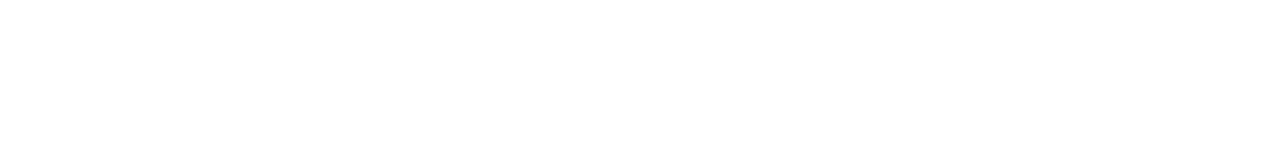
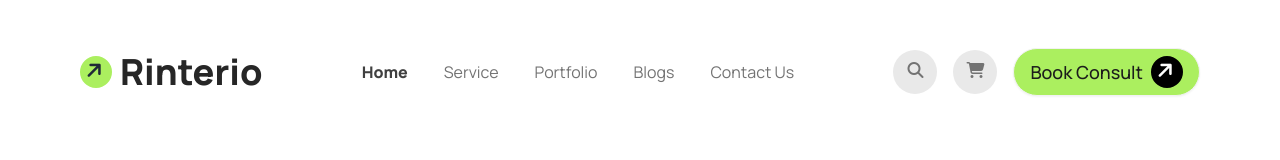
Before and after one commit to Mahamudul-H-Siam/B10-A3, a plain HTML site: page index.html in a window 1280 px wide. Drawn offline with nearby package versions, Linux system fonts and the light colour scheme.

Commit message:
navbar done

```diff
--- a/index.html
+++ b/index.html
@@ -1,5 +1,5 @@
 <!DOCTYPE html>
-<html lang="en">
+<html lang="en" data-theme="light">
 
 <head>
   <meta charset="UTF-8">
@@ -9,6 +9,9 @@
   <link rel="preconnect" href="https://fonts.googleapis.com">
   <link rel="preconnect" href="https://fonts.gstatic.com" crossorigin>
   <link href="https://fonts.googleapis.com/css2?family=Manrope:wght@200..800&display=swap" rel="stylesheet">
+
+  <!-- Font Awesome Kit -->
+  <script src="https://kit.fontawesome.com/5a18ffdd92.js" crossorigin="anonymous"></script>
 
   <!-- Tailwind CDN -->
   <script src="https://cdn.tailwindcss.com"></script>
@@ -39,7 +42,62 @@
 <body class="manrope-font">
   <!-- Header Section -->
   <header>
+    <!-- Navbar Section -->
+    <nav class="px-5 py-8 md:px-8 md:py-6 lg:px-20 lg:py-12 flex items-center justify-between">
 
+      <!-- Logo -->
+      <div class="flex items-center gap-2">
+        <i
+          class="fa-solid fa-arrow-right -rotate-45 bg-[#ABEF5F] border-23 w-8 h-8 text-center text-xl rounded-full"></i>
+        <h1 class="text-neutral-800 font-extrabold text-[28px] lg:text-4xl">Rinterio</h1>
+      </div>
+
+      <!-- Navbar List -->
+      <div class="hidden xl:block">
+        <ul class="flex gap-9 text-neutral-500">
+          <li><a href="" class="text-neutral-700 font-black">Home</a></li>
+          <li><a href="" class="">Service</a></li>
+          <li><a href="" class="">Portfolio</a></li>
+          <li><a href="" class="">Blogs</a></li>
+          <li><a href="" class="">Contact Us</a></li>
+        </ul>
+      </div>
+
+      <!-- Navbar button -->
+      <div class="flex items-center gap-4">
+        <div class="hidden md:flex items-center gap-4">
+          <!-- Search button -->
+          <i
+            class="fa-solid fa-magnifying-glass pt-3 text-center text-[#737373] bg-[#E9E9E9] h-11 w-11 rounded-full"></i>
+
+          <!-- Shopping Cart button -->
+          <i class="fa-solid fa-cart-shopping pt-3 text-center text-[#737373] bg-[#E9E9E9] h-11 w-11 rounded-full"></i>
+
+          <!-- Book Consult button -->
+          <a class="btn bg-[#ABEF5F] rounded-full  text-[#1C1C1C] text-lg font-[500]">Book Consult <i
+              class="fa-solid fa-arrow-right -rotate-45 bg-black text-white border-23 w-8 h-8 text-center text-xl rounded-full"></i></a>
+        </div>
+
+        <!-- DropDown -->
+        <div class="dropdown dropdown-left xl:hidden">
+          <div tabindex="0" role="button"
+            class="btn btn-ghost btn-circle bg-white border-2 border-neutral-200 text-neutral-500 hover:bg-white">
+            <svg xmlns="http://www.w3.org/2000/svg" class="h-5 w-5" fill="none" viewBox="0 0 24 24"
+              stroke="currentColor">
+              <path stroke-linecap="round" stroke-linejoin="round" stroke-width="2" d="M4 6h16M4 12h16M4 18h7" />
+            </svg>
+          </div>
+          <ul class="dropdown-content menu rounded-box w-32 p-2 ">
+            <li><a href="" class="text-neutral-700 font-black">Home</a></li>
+            <li><a href="" class="">Service</a></li>
+            <li><a href="" class="">Portfolio</a></li>
+            <li><a href="" class="">Blogs</a></li>
+            <li><a href="" class="">Contact Us</a></li>
+          </ul>
+        </div>
+      </div>
+      </div>
+    </nav>
   </header>
 
   <!-- Main Section -->
```
